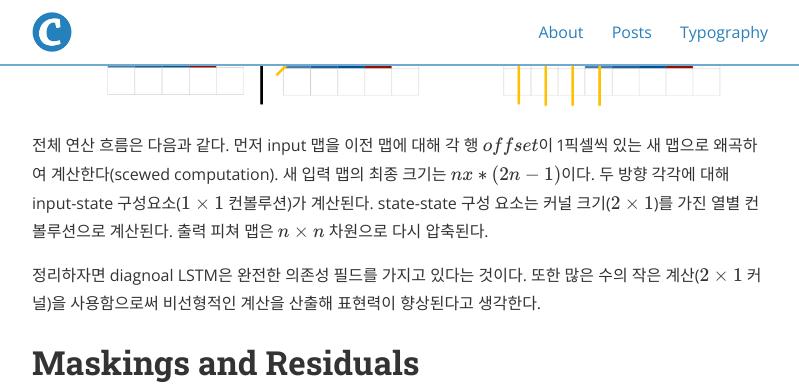
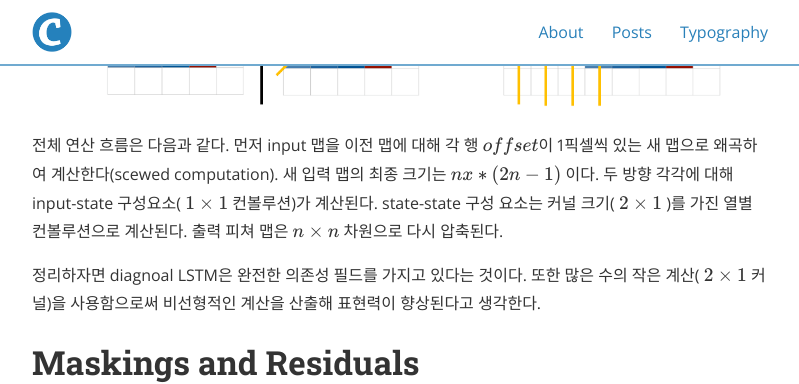
Before and after one commit to deep-generative-models-AIM5036/deep-generative-models-AIM5036.github.io, a Jekyll site: the page built from _posts/2022-11-13-PixelRNN.md, in a window 1280 px wide and 900 px high, scrolled down 5613 px. Shown: the top 384 px of the window, without its empty margins (240-1039 px from the left). Built offline with Jekyll 4.4.1, drawn with Linux system fonts in a browser that asks for light colours; nearby versions of some CDN libraries; formulas are drawn with MathJax 3.

Commit message:
udpate_huigyu

```diff
--- a/_posts/2022-11-13-PixelRNN.md
+++ b/_posts/2022-11-13-PixelRNN.md
@@ -73,9 +73,9 @@ Diagonal LSTM은 삼각형태를 갖는 receptive field를 이상적인 형태 (
 - 이로인해 LSTM의 특성을 이용하면서도 효율적인 병렬 연산이 가능하다. 이해를 돕기 위한 그림은 아래와 같다.
 ![scew img](/assets/pixelrnn_img/fig6.png)
 
-전체 연산 흐름은 다음과 같다. 먼저 input 맵을 이전 맵에 대해 각 행 $offset$이 1픽셀씩 있는 새 맵으로 왜곡하여 계산한다(scewed computation). 새 입력 맵의 최종 크기는 $n x *(2n-1)$이다. 두 방향 각각에 대해 input-state 구성요소($1\times 1$ 컨볼루션)가 계산된다. state-state 구성 요소는 커널 크기($2\times1$)를 가진 열별 컨볼루션으로 계산된다. 출력 피쳐 맵은 $n \times n$ 차원으로 다시 압축된다.
+전체 연산 흐름은 다음과 같다. 먼저 input 맵을 이전 맵에 대해 각 행 $offset$이 1픽셀씩 있는 새 맵으로 왜곡하여 계산한다(scewed computation). 새 입력 맵의 최종 크기는 $n x *(2n-1)$ 이다. 두 방향 각각에 대해 input-state 구성요소( $1\times 1$ 컨볼루션)가 계산된다. state-state 구성 요소는 커널 크기( $2\times1$ )를 가진 열별 컨볼루션으로 계산된다. 출력 피쳐 맵은 $n \times n$ 차원으로 다시 압축된다.
 
-정리하자면 diagnoal LSTM은 완전한 의존성 필드를 가지고 있다는 것이다. 또한 많은 수의 작은 계산($2\times1$ 커널)을 사용함으로써 비선형적인 계산을 산출해 표현력이 향상된다고 생각한다.
+정리하자면 diagnoal LSTM은 완전한 의존성 필드를 가지고 있다는 것이다. 또한 많은 수의 작은 계산( $2 \times 1$ 커널)을 사용함으로써 비선형적인 계산을 산출해 표현력이 향상된다고 생각한다.
 
 
 # Maskings and Residuals
```
